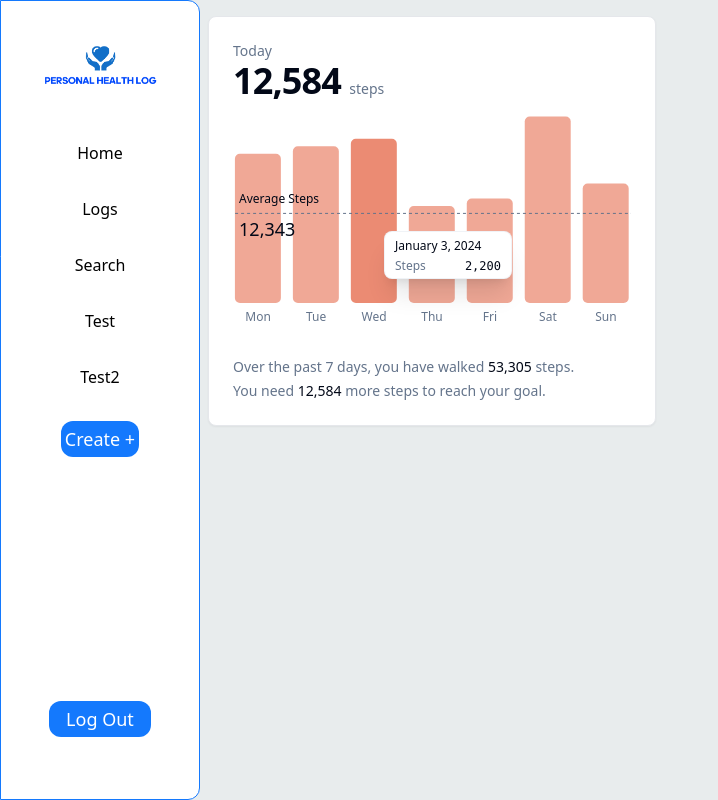
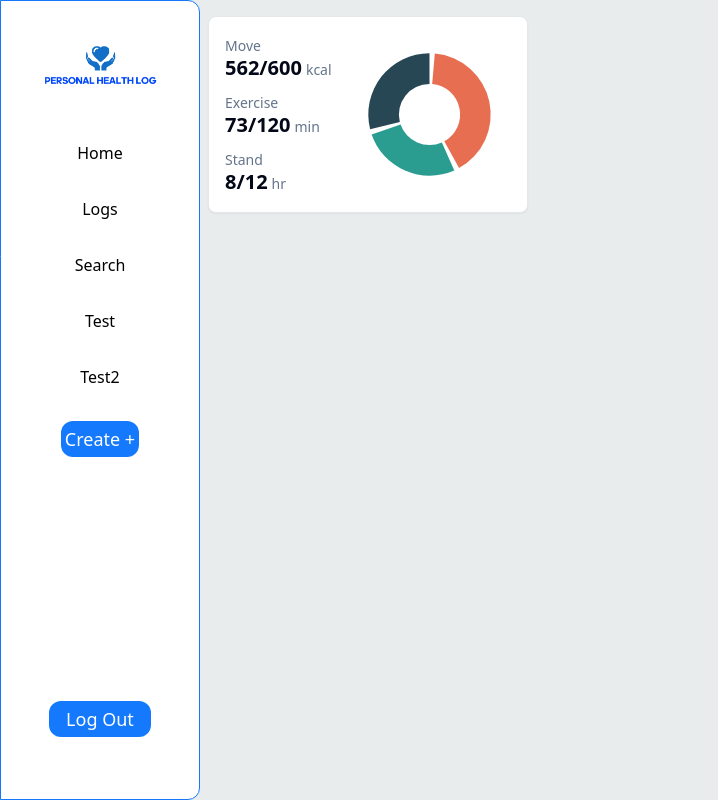
Before and after one commit to JagvirH/personal-health-log-system, a Next.js app: page /Test2 in a window 1280 px wide. Shown: the whole page, without its empty margins (0-718 px from the left). Built offline with nearby package versions, Linux system fonts and the light colour scheme.

Commit message:
added api calls

```diff
--- a/app/(root)/Home/page.jsx
+++ b/app/(root)/Home/page.jsx
@@ -32,6 +32,7 @@ export default async function Page() {
             <div className='mb-4 page_title'>
                 Home
             </div>
+
 
             <div>
 
--- a/app/(root)/Test2/page.jsx
+++ b/app/(root)/Test2/page.jsx
@@ -1,147 +1,96 @@
-"use client"
+"use client";
 
-import { Bar, BarChart, Label, Rectangle, ReferenceLine, XAxis } from "recharts"
-
-import {
-  Card,
-  CardContent,
-  CardDescription,
-  CardFooter,
-  CardHeader,
-  CardTitle,
-} from "@/components//ui/card"
-import {
-  ChartContainer,
-  ChartTooltip,
-  ChartTooltipContent,
-} from "@/components//ui/chart"
+import { PieChart, Pie, Cell } from "recharts";
+import { Card, CardContent } from "@/components/ui/card";
+import { ChartContainer } from "@/components/ui/chart";
 
 export default function Component() {
+  const data = [
+    {
+      activity: "Stand",
+      value: (8 / 12) * 100,
+      fill: "var(--color-stand)",
+    },
+    {
+      activity: "Exercise",
+      value: (73 / 120) * 100,
+      fill: "var(--color-exercise)",
+    },
+    {
+      activity: "Move",
+      value: (562 / 600) * 100,
+      fill: "var(--color-move)",
+    },
+  ];
+
   return (
-    <Card className="lg:max-w-md">
-      <CardHeader className="space-y-0 pb-2">
-        <CardDescription>Today</CardDescription>
-        <CardTitle className="text-4xl tabular-nums">
-          12,584{" "}
-          <span className="font-sans text-sm font-normal tracking-normal text-muted-foreground">
-            steps
-          </span>
-        </CardTitle>
-      </CardHeader>
-      <CardContent>
+    <Card className="max-w-xs">
+      <CardContent className="flex gap-4 p-4">
+        <div className="grid items-center gap-2">
+          <div className="grid flex-1 auto-rows-min gap-0.5">
+            <div className="text-sm text-muted-foreground">Move</div>
+            <div className="flex items-baseline gap-1 text-xl font-bold tabular-nums leading-none">
+              562/600
+              <span className="text-sm font-normal text-muted-foreground">
+                kcal
+              </span>
+            </div>
+          </div>
+          <div className="grid flex-1 auto-rows-min gap-0.5">
+            <div className="text-sm text-muted-foreground">Exercise</div>
+            <div className="flex items-baseline gap-1 text-xl font-bold tabular-nums leading-none">
+              73/120
+              <span className="text-sm font-normal text-muted-foreground">
+                min
+              </span>
+            </div>
+          </div>
+          <div className="grid flex-1 auto-rows-min gap-0.5">
+            <div className="text-sm text-muted-foreground">Stand</div>
+            <div className="flex items-baseline gap-1 text-xl font-bold tabular-nums leading-none">
+              8/12
+              <span className="text-sm font-normal text-muted-foreground">
+                hr
+              </span>
+            </div>
+          </div>
+        </div>
         <ChartContainer
           config={{
-            steps: {
-              label: "Steps",
+            move: {
+              label: "Move",
               color: "hsl(var(--chart-1))",
             },
+            exercise: {
+              label: "Exercise",
+              color: "hsl(var(--chart-2))",
+            },
+            stand: {
+              label: "Stand",
+              color: "hsl(var(--chart-3))",
+            },
           }}
+          className="mx-auto aspect-square w-full max-w-[80%]"
         >
-          <BarChart
-            accessibilityLayer
-            margin={{
-              left: -4,
-              right: -4,
-            }}
-            data={[
-              {
-                date: "2024-01-01",
-                steps: 2000,
-              },
-              {
-                date: "2024-01-02",
-                steps: 2100,
-              },
-              {
-                date: "2024-01-03",
-                steps: 2200,
-              },
-              {
-                date: "2024-01-04",
-                steps: 1300,
-              },
-              {
-                date: "2024-01-05",
-                steps: 1400,
-              },
-              {
-                date: "2024-01-06",
-                steps: 2500,
-              },
-              {
-                date: "2024-01-07",
-                steps: 1600,
-              },
-            ]}
-          >
-            <Bar
-              dataKey="steps"
-              fill="var(--color-steps)"
-              radius={5}
-              fillOpacity={0.6}
-              activeBar={<Rectangle fillOpacity={0.8} />}
-            />
-            <XAxis
-              dataKey="date"
-              tickLine={false}
-              axisLine={false}
-              tickMargin={4}
-              tickFormatter={(value) => {
-                return new Date(value).toLocaleDateString("en-US", {
-                  weekday: "short",
-                })
-              }}
-            />
-            <ChartTooltip
-              defaultIndex={2}
-              content={
-                <ChartTooltipContent
-                  hideIndicator
-                  labelFormatter={(value) => {
-                    return new Date(value).toLocaleDateString("en-US", {
-                      day: "numeric",
-                      month: "long",
-                      year: "numeric",
-                    })
-                  }}
-                />
-              }
-              cursor={false}
-            />
-            <ReferenceLine
-              y={1200}
-              stroke="hsl(var(--muted-foreground))"
-              strokeDasharray="3 3"
-              strokeWidth={1}
+          <PieChart>
+            <Pie
+              data={data}
+              dataKey="value"
+              nameKey="activity"
+              innerRadius="40%"
+              outerRadius="80%"
+              fill="var(--color-move)"
+              paddingAngle={5}
+              startAngle={90}
+              endAngle={450}
             >
-              <Label
-                position="insideBottomLeft"
-                value="Average Steps"
-                offset={10}
-                fill="hsl(var(--foreground))"
-              />
-              <Label
-                position="insideTopLeft"
-                value="12,343"
-                className="text-lg"
-                fill="hsl(var(--foreground))"
-                offset={10}
-                startOffset={100}
-              />
-            </ReferenceLine>
-          </BarChart>
+              {data.map((entry, index) => (
+                <Cell key={`cell-${index}`} fill={entry.fill} />
+              ))}
+            </Pie>
+          </PieChart>
         </ChartContainer>
       </CardContent>
-      <CardFooter className="flex-col items-start gap-1">
-        <CardDescription>
-          Over the past 7 days, you have walked{" "}
-          <span className="font-medium text-foreground">53,305</span> steps.
-        </CardDescription>
-        <CardDescription>
-          You need <span className="font-medium text-foreground">12,584</span>{" "}
-          more steps to reach your goal.
-        </CardDescription>
-      </CardFooter>
     </Card>
-  )
+  );
 }
```
Also changed, not shown: 1 other file (tests, documents, lock files or other folders).
